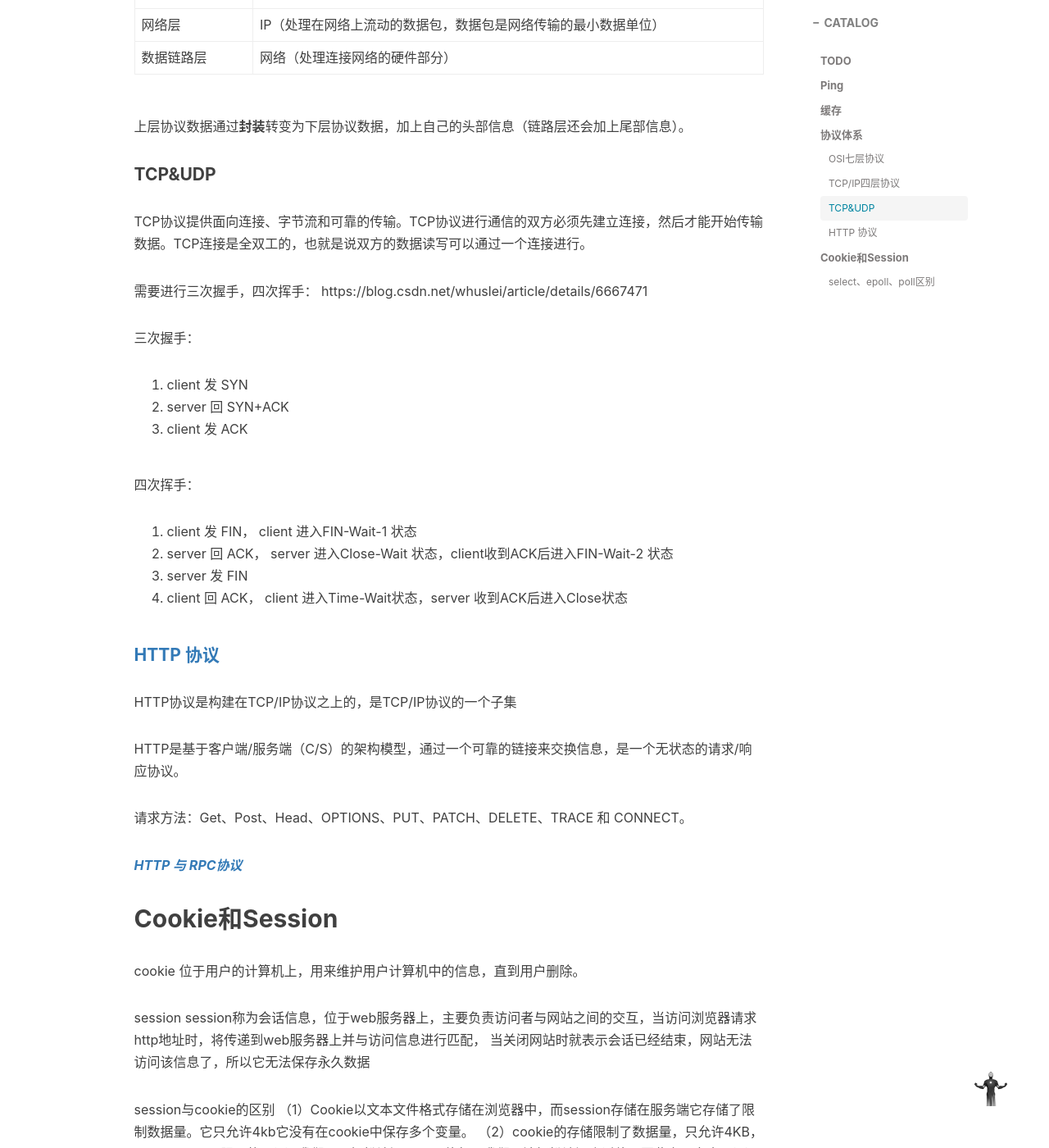
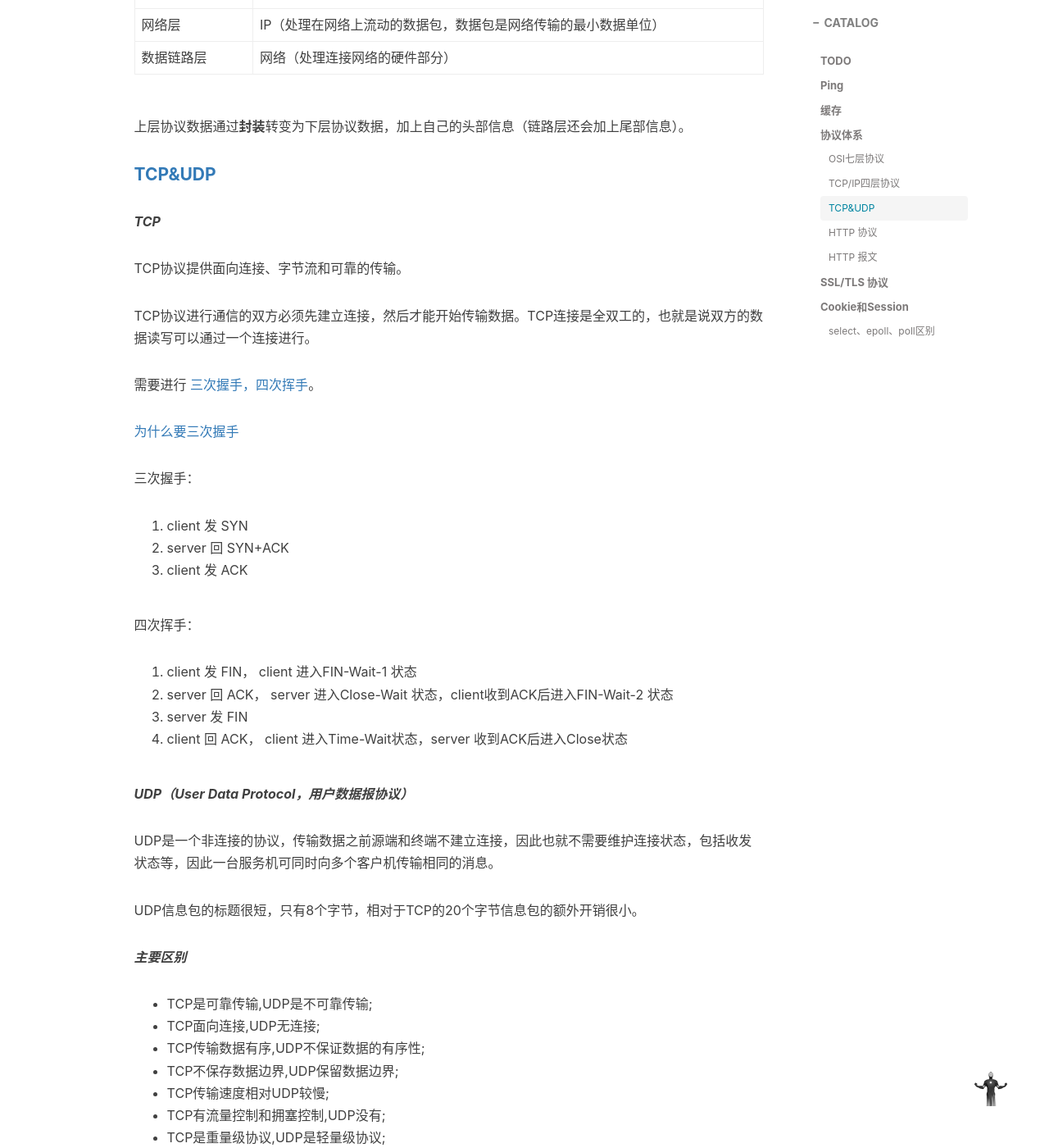
Before and after one commit to AlexTK2012/AlexTK2012.github.io, a Jekyll site: the page built from _posts/2019-08-10-Interview-Network.md, in a window 1280 px wide and 1400 px high, scrolled down 1926 px. Shown: the whole window at 82% size. Built offline with Jekyll 4.4.1, drawn with Linux system fonts in a browser that asks for light colours; nearby versions of some CDN libraries; comment, search, counter and statistics services are not loaded; some of the changed text lies outside the part shown.

Commit message:
daily update

```diff
--- a/_posts/2019-08-10-Interview-Network.md
+++ b/_posts/2019-08-10-Interview-Network.md
@@ -57,11 +57,17 @@ https://www.cnblogs.com/fanzhidongyzby/archive/2013/08/10/3250405.html)
 
 上层协议数据通过**封装**转变为下层协议数据，加上自己的头部信息（链路层还会加上尾部信息）。
 
-#### TCP&UDP
+#### [TCP&UDP](https://blog.csdn.net/lzj2504476514/article/details/81454754)
 
-TCP协议提供面向连接、字节流和可靠的传输。TCP协议进行通信的双方必须先建立连接，然后才能开始传输数据。TCP连接是全双工的，也就是说双方的数据读写可以通过一个连接进行。
+***TCP***
 
-需要进行三次握手，四次挥手： https://blog.csdn.net/whuslei/article/details/6667471
+TCP协议提供面向连接、字节流和可靠的传输。
+
+TCP协议进行通信的双方必须先建立连接，然后才能开始传输数据。TCP连接是全双工的，也就是说双方的数据读写可以通过一个连接进行。
+
+需要进行 [三次握手，四次挥手](https://blog.csdn.net/whuslei/article/details/6667471)。
+
+[为什么要三次握手](https://blog.csdn.net/to_be_better/article/details/54885684)
 
 三次握手：
 
@@ -76,6 +82,23 @@ TCP协议提供面向连接、字节流和可靠的传输。TCP协议进行通
 3. server 发 FIN
 4. client 回 ACK， client 进入Time-Wait状态，server 收到ACK后进入Close状态
 
+***UDP（User Data Protocol，用户数据报协议）***
+
+UDP是一个非连接的协议，传输数据之前源端和终端不建立连接，因此也就不需要维护连接状态，包括收发状态等，因此一台服务机可同时向多个客户机传输相同的消息。
+
+UDP信息包的标题很短，只有8个字节，相对于TCP的20个字节信息包的额外开销很小。
+
+***主要区别***
+
+* TCP是可靠传输,UDP是不可靠传输;
+* TCP面向连接,UDP无连接;
+* TCP传输数据有序,UDP不保证数据的有序性;
+* TCP不保存数据边界,UDP保留数据边界;
+* TCP传输速度相对UDP较慢;
+* TCP有流量控制和拥塞控制,UDP没有;
+* TCP是重量级协议,UDP是轻量级协议;
+* TCP首部较长20字节,UDP首部较短8字节;
+
 #### [HTTP 协议](https://www.runoob.com/http/http-messages.html)
 
 HTTP协议是构建在TCP/IP协议之上的，是TCP/IP协议的一个子集
@@ -85,6 +108,20 @@ HTTP是基于客户端/服务端（C/S）的架构模型，通过一个可靠的
 请求方法：Get、Post、Head、OPTIONS、PUT、PATCH、DELETE、TRACE 和 CONNECT。
 
 ***[HTTP 与 RPC协议](https://www.zhihu.com/question/41609070)***
+
+#### [HTTP 报文](https://www.jianshu.com/p/8f61c95c078d)
+
+HTTP 报文包括：起始行，首部字段，主体。
+
+## [SSL/TLS 协议](https://www.ruanyifeng.com/blog/2014/02/ssl_tls.html)
+
+SSL/TLS 握手是为了安全地协商出一份对称加密的秘钥，用处：
+
+* 所有信息都是加密传播，第三方无法窃听。
+* 具有校验机制，一旦被篡改，通信双方会立刻发现。
+* 配备身份证书，防止身份被冒充。
+
+[基于RSA 的握手](https://razeencheng.com/post/ssl-handshake-detail.html)
 
 ## Cookie和Session
 
```
Also changed, not shown: _posts/2019-08-10-Interview-Algorithm.md (+2 -0 lines), _posts/2019-08-10-Interview-Java-Advanced.md (+18 -10 lines).
